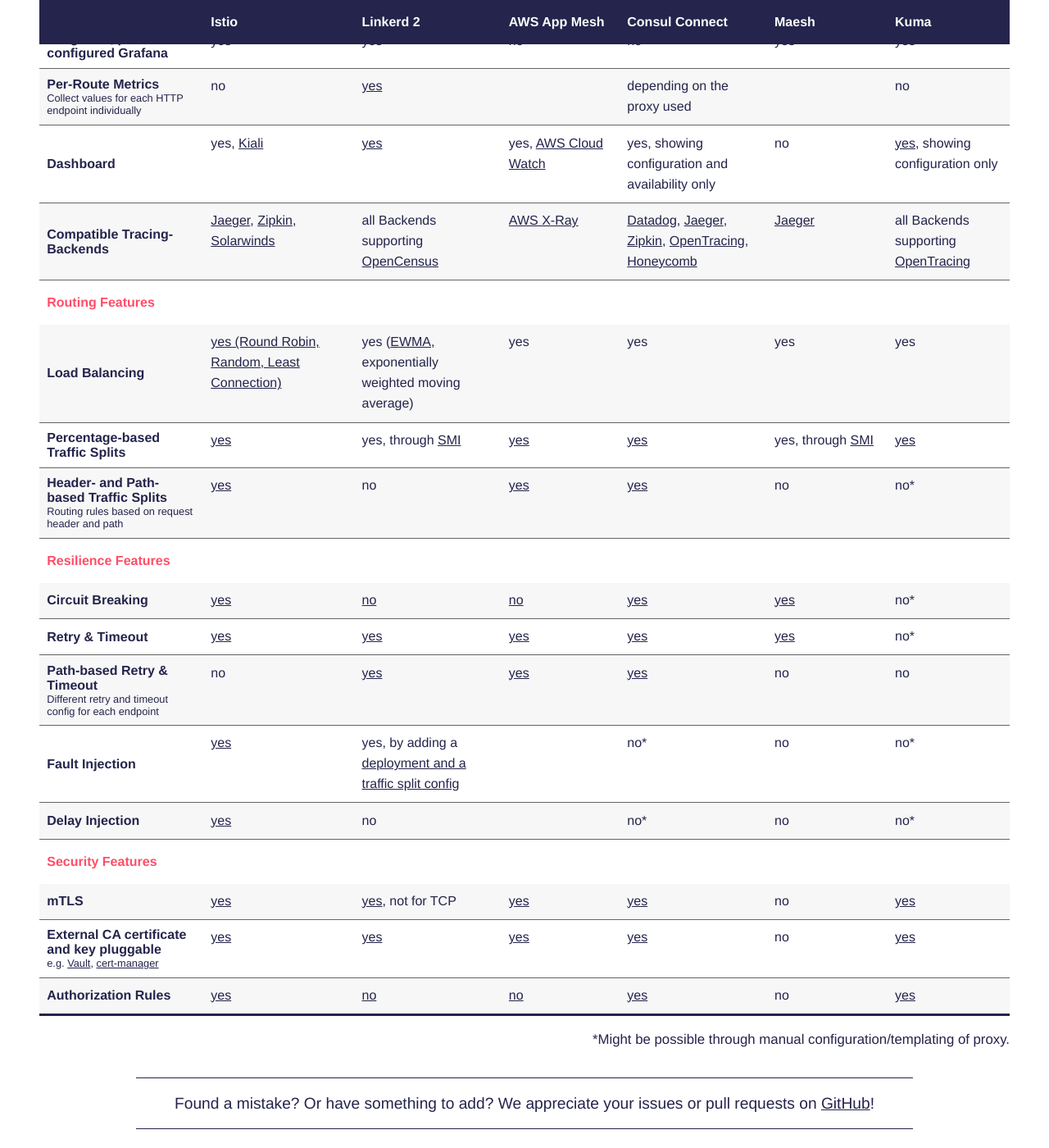
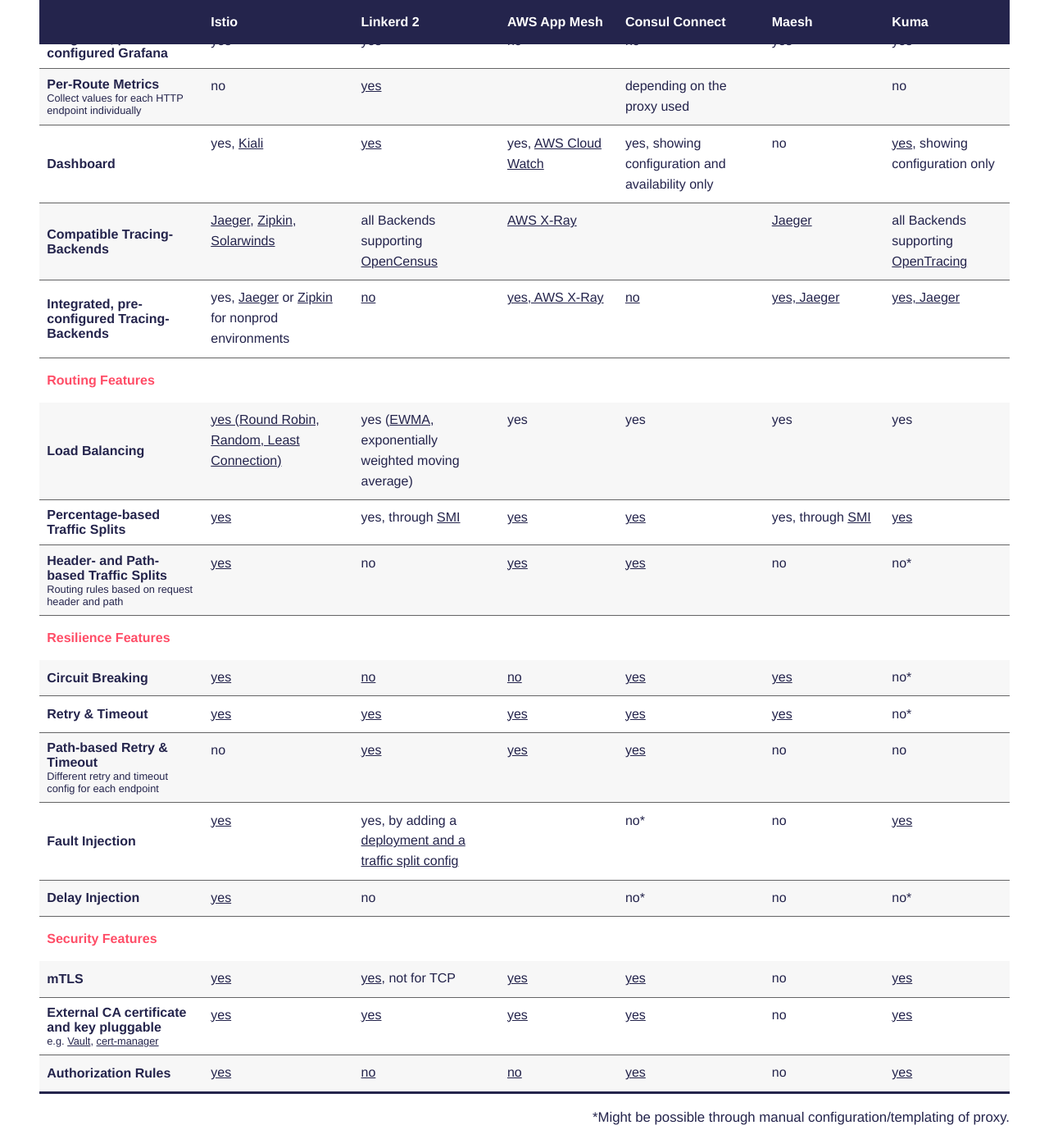
Before and after one commit to servicemesh-es/servicemesh.es, a Jekyll site: the page built from index.md, in a window 1280 px wide and 1400 px high, scrolled down 6792 px. Shown: the whole window at 82% size. Built offline with Jekyll 4.4.1, drawn with Linux system fonts in a browser that asks for light colours; some web fonts are replaced.

Commit message:
uUdated Kuma Version and features and Tracing backend integration

```diff
--- a/_includes/comparison.html
+++ b/_includes/comparison.html
@@ -298,9 +298,18 @@
         <td><a href="https://www.jaegertracing.io" target="_blank">Jaeger</a>, <a href="https://zipkin.io" target="_blank">Zipkin</a>, <a href="http://www.solarwinds.com" target="_blank">Solarwinds</a></td>
         <td>all Backends supporting <a href="https://opencensus.io/service/exporters" target="_blank">OpenCensus</a></td>
         <td><a href="http://aws.amazon.com/xray/" target="_blank">AWS X-Ray</a></td>
-        <td><a href="https://www.datadoghq.com" target="_blank">Datadog</a>, <a href="https://www.jaegertracing.io" target="_blank">Jaeger</a>, <a href="https://zipkin.io" target="_blank">Zipkin</a>, <a href="https://opentracing.io" target="_blank">OpenTracing</a>, <a href="https://www.honeycomb.io" target="_blank">Honeycomb</a></td>
+        <td></td>
         <td><a href="https://www.jaegertracing.io" target="_blank">Jaeger</a></td>
         <td>all Backends supporting <a href="https://opentracing.io" target="_blank">OpenTracing</a></td>
+      </tr>
+      <tr>
+        <th scope="row">Integrated, pre-configured Tracing-Backends</th>
+        <td>yes, <a href="https://istio.io/docs/tasks/observability/distributed-tracing/jaeger/" target="_blank">Jaeger</a> or <a href="https://istio.io/docs/tasks/observability/distributed-tracing/zipkin/" target="_blank">Zipkin</a> for nonprod environments</td>
+        <td><a href="https://linkerd.io/2/tasks/distributed-tracing/" target="_blank">no</a></td>
+        <td><a href="https://docs.aws.amazon.com/xray/latest/devguide/xray-services-appmesh.html" target="_blank">yes, AWS X-Ray</a></td>
+        <td><a href="https://github.com/hashicorp/consul-demo-tracing" target="_blank">no</a></td>
+        <td><a href="https://github.com/containous/maesh/pull/79" target="_blank">yes, Jaeger</a></td>
+        <td><a href="https://kuma.io/docs/0.5.0/policies/traffic-trace/" target="_blank">yes, Jaeger</a></td>
       </tr>
     </tbody>
     <thead style="background-color: white; color: #ff4d67">
@@ -377,7 +386,7 @@
         <td></td>
         <td>no*</td>
         <td>no</td>
-        <td>no*</td>
+        <td><a href="https://kuma.io/docs/0.5.0/policies/fault-injection/" target="_blank">yes</a></td>
       </tr>
       <tr>
         <th scope="row">Delay Injection</th>
@@ -411,7 +420,7 @@
         <td><a href="https://docs.aws.amazon.com/app-mesh/latest/userguide/virtual-node-tls.html" target="_blank">yes</a></td>
         <td><a href=https://www.consul.io/docs/connect/ca/consul.html#specifying-a-custom-private-key-and-root-certificate" target="_blank">yes</a></td>
         <td>no</td>
-        <td><a href="https://kuma.io/docs/latest/policies/mutual-tls/#provided-ca" target="_blank">yes</a></td>
+        <td><a href="https://kuma.io/docs/0.5.0/policies/mutual-tls/#usage-of-provided-ca" target="_blank">yes</a></td>
       </tr>
       <tr>
         <th scope="row">Authorization Rules</th>
```
Also changed, not shown: other parts of _includes/comparison.html (+2 -2 lines).
